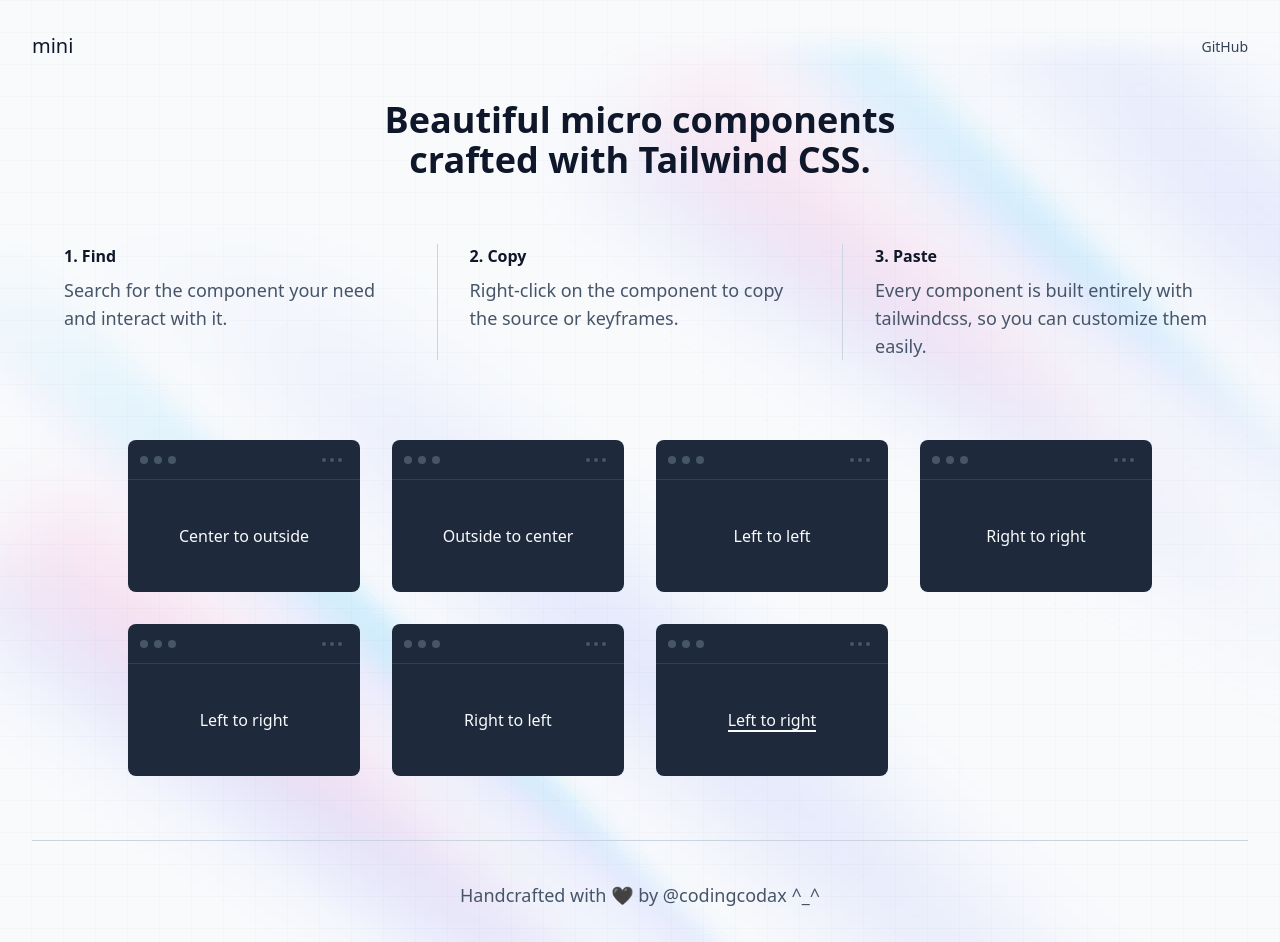
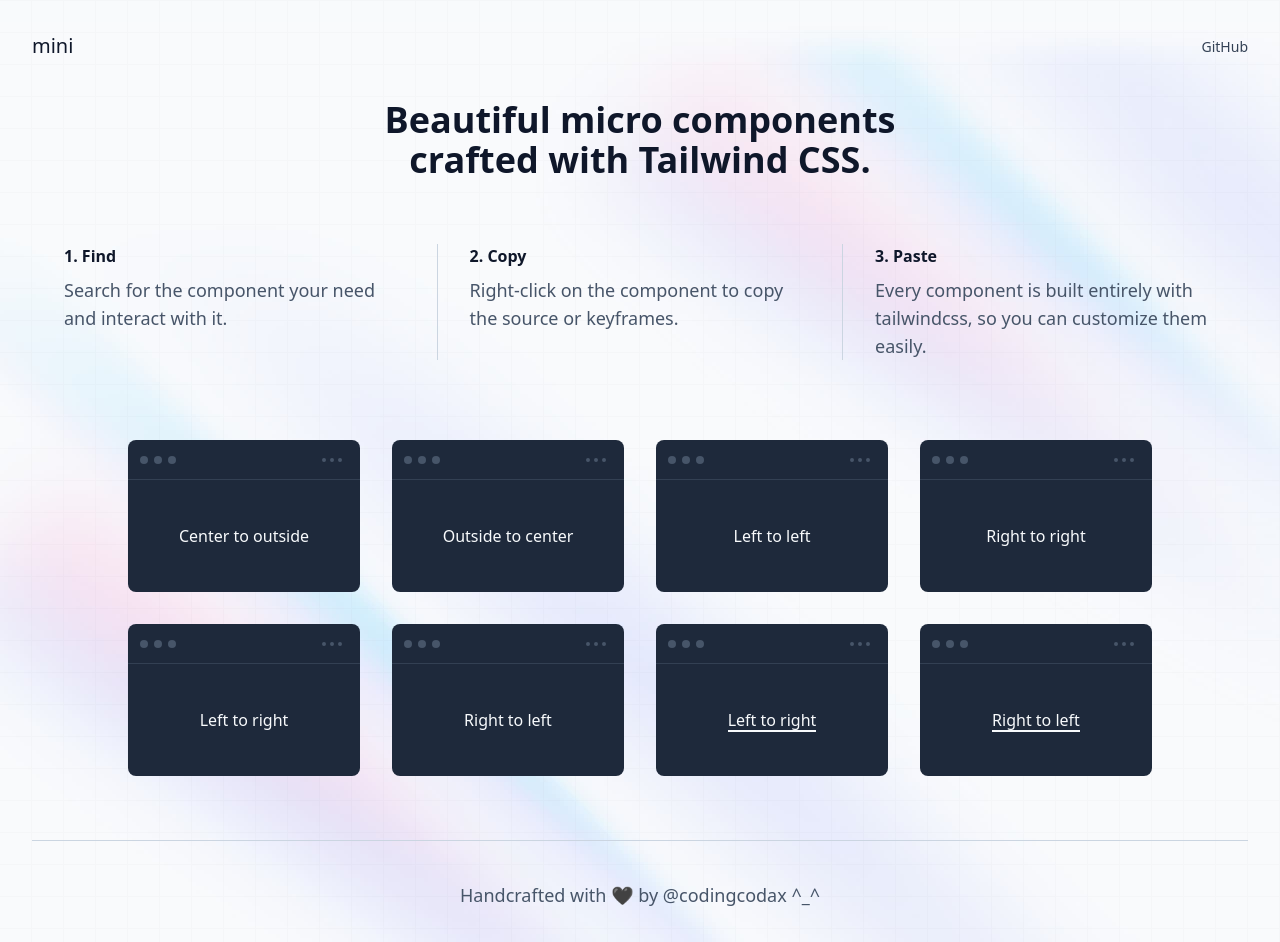
Before and after one commit to codingcodax/mini, a Next.js app: page /components in a window 1280 px wide. Built offline with nearby package versions, Linux system fonts and the light colour scheme.

Commit message:
feat(snippets): add link show underline right left

```diff
--- /dev/null
+++ b/src/data/snippets/LinkShowUnderlineRightLeft.tsx
@@ -0,0 +1,19 @@
+import type { Snippet } from '~/types/snippet';
+
+const LinkShowUnderlineRightLeft: Snippet = {
+  title: 'Link Show Underline Right Left',
+  type: 'link',
+  githubLink:
+    'https://github.com/codingcodax/mini/tree/main/src/data/snippets/LinkShowUnderlineRightLeft.tsx',
+  playgroundLink: 'https://play.tailwindcss.com/hKFI3xkW9H',
+  source: (
+    <a
+      className='relative inline-block text-slate-50 after:absolute after:bottom-0 after:left-0 after:h-[2px] after:w-full after:origin-bottom-right after:scale-x-100 after:bg-slate-50 after:transition-transform after:duration-300 after:ease-in-out hover:after:origin-bottom-left hover:after:scale-x-0'
+      href='#'
+    >
+      Right to left
+    </a>
+  ),
+};
+
+export default LinkShowUnderlineRightLeft;
--- a/src/data/snippets/index.ts
+++ b/src/data/snippets/index.ts
@@ -7,6 +7,7 @@ import LinkUnderlineRightRight from './LinkUnderlineRightRight';
 import LinkUnderlineLeftRight from './LinkUnderlineLeftRight';
 import LinkUnderlineRightLeft from './LinkUnderlineRightLeft';
 import LinkShowUnderlineLeftRight from './LinkShowUnderlineLeftRight';
+import LinkShowUnderlineRightLeft from './LinkShowUnderlineRightLeft';
 
 const Snippets: Snippet[] = [
   LinkUnderlineCenterOutside,
@@ -16,6 +17,7 @@ const Snippets: Snippet[] = [
   LinkUnderlineLeftRight,
   LinkUnderlineRightLeft,
   LinkShowUnderlineLeftRight,
+  LinkShowUnderlineRightLeft,
 ];
 
 export default Snippets;
```
